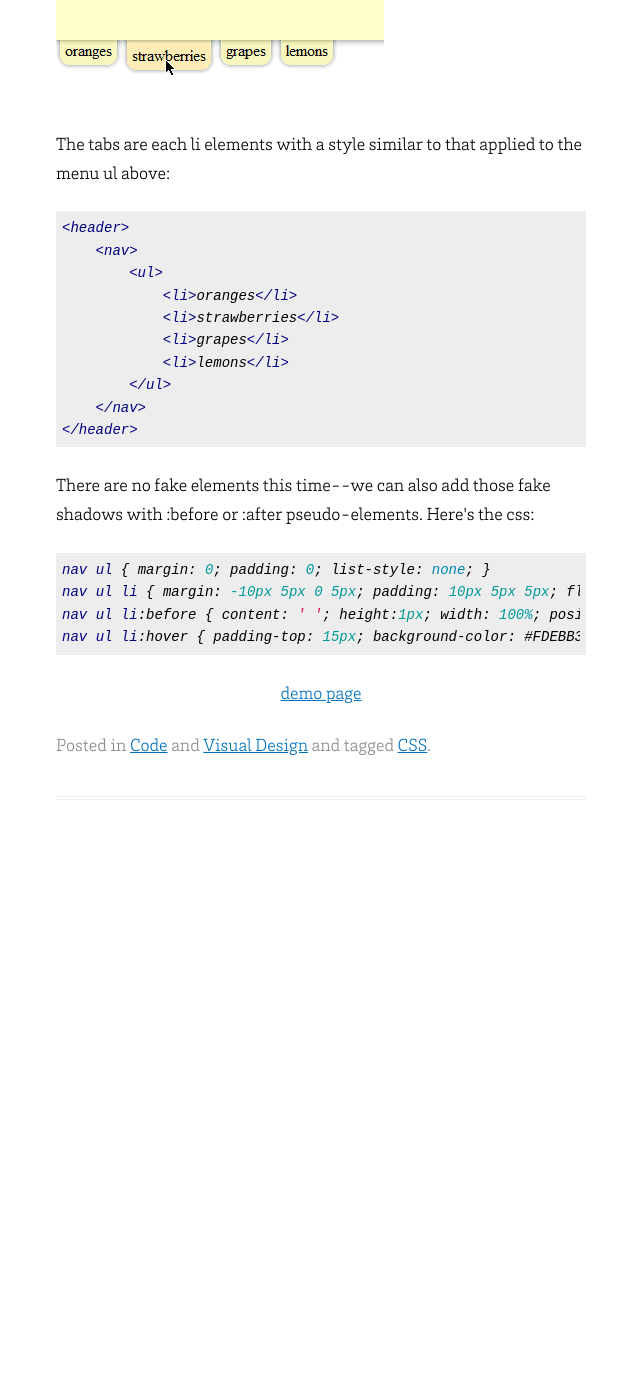
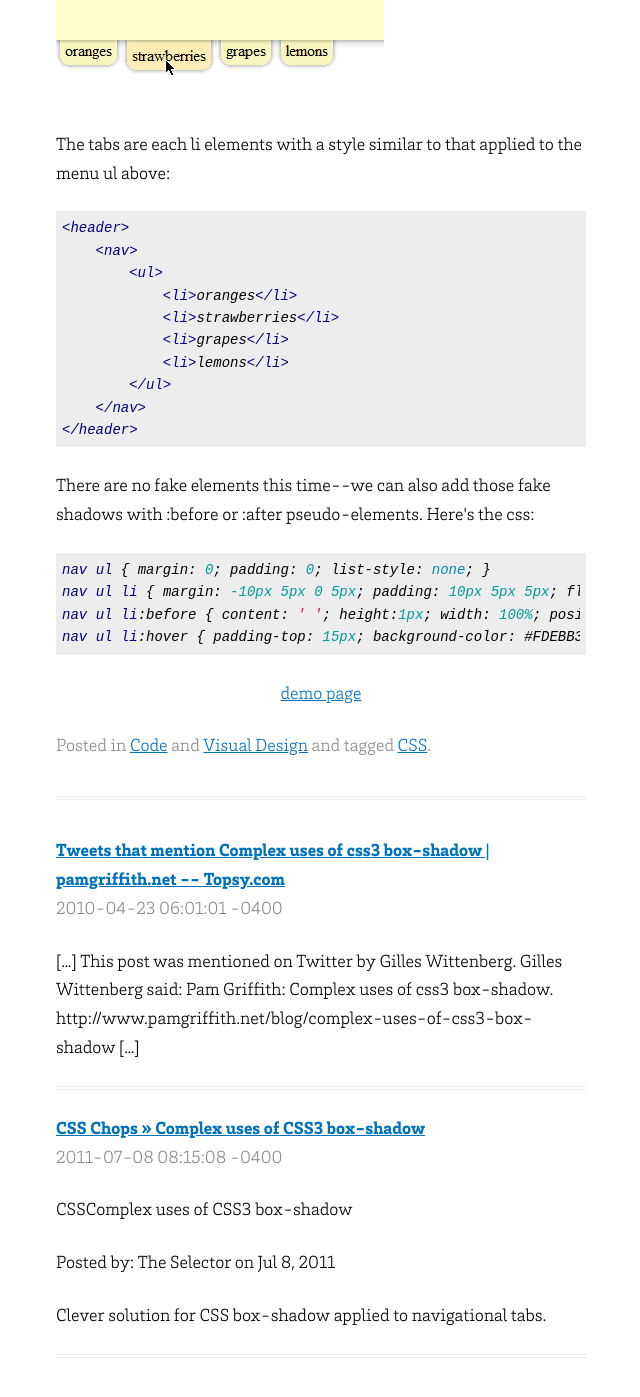
Before and after one commit to pamgriffith/jekyll-test, a Jekyll site: the page built from _posts/2010-04-11-complex-uses-of-css3-box-shadow.html, in a window 1280 px wide and 1400 px high, scrolled down 8438 px. Shown: the top 1397 px of the window, without its empty margins (439-1079 px from the left). Built offline with Jekyll 4.4.1, drawn with Linux system fonts in a browser that asks for light colours; before the commit the page ends 9292 px from its top, so only the background shows below that.

Commit message:
Display old comments

```diff
--- a/_layouts/post.html
+++ b/_layouts/post.html
@@ -2,3 +2,23 @@
 layout: default
 ---
 {% include post.html post=page single=true %}
+
+{% for comment in page.comments %}
+<div class="comment-list">
+	<div class="comment">
+		<div class="comment-author">
+			{% if comment.author_url != '' %}
+				<a href="{{comment.author_url}}">{{comment.author}}</a>
+			{% else %}
+				{{comment.author}}
+			{% endif %}
+		</div>
+		<div class="comment-date">
+			{{comment.date}}
+		</div>
+		<div class="comment-content">
+			{{comment.content | markdownify}}
+		</div>
+	</div>
+</div>
+{% endfor %}
--- a/_posts/2010-04-11-complex-uses-of-css3-box-shadow.html
+++ b/_posts/2010-04-11-complex-uses-of-css3-box-shadow.html
@@ -43,10 +43,13 @@ comments:
     MjAxMS0wNy0wOCAwODoxNTowOCAtMDQwMA==
   date_gmt: !binary |-
     MjAxMS0wNy0wOCAxNToxNTowOCAtMDQwMA==
-  content: ! '[...] CSSComplex uses of CSS3&nbsp;box-shadow Posted by: The Selector
-    on Jul 8, 2011 | No CommentsSource: http://www.pamgriffith.net/blog/complex-uses-of-css3-box-shadowClever
-    solution for CSS box-shadow applied to navigational tabs.Leave a Reply Name (required)
-    Email [...]'
+  content: ! 'CSSComplex uses of CSS3&nbsp;box-shadow
+
+
+    Posted by: The Selector on Jul 8, 2011
+
+
+    Clever solution for CSS box-shadow applied to navigational tabs.'
 ---
 <p>Sort of as a follow-up to the previous post on html5 and css3, I've been applying css3 to various situations to see how it does.  I've run across a couple examples where box-shadow in particular doesn't quite manage what I need it to do, this post will present the workarounds I found.</p>
 <p>I'll be referring to the use of varied shadow size and intensity to create a consistent sense of depth.  I highly recommend <a href="http://desktoppub.about.com/od/creategraphics/ss/dropshadows_4.htm">this summary</a> of the subject, which is actually what got me thinking about the second case here.</p>
--- a/_sass/_layout.scss
+++ b/_sass/_layout.scss
@@ -201,3 +201,17 @@ ul.tag-list {
         width: 1%;
     }
 }
+
+.comment {
+    border-bottom: $separator;
+    @extend %standardmargin;
+
+    .comment-author {
+        font-weight: 800;
+    }
+
+    .comment-date {
+        color: $grey-color-light;
+        @extend %standardmargin;
+    }
+}
```
